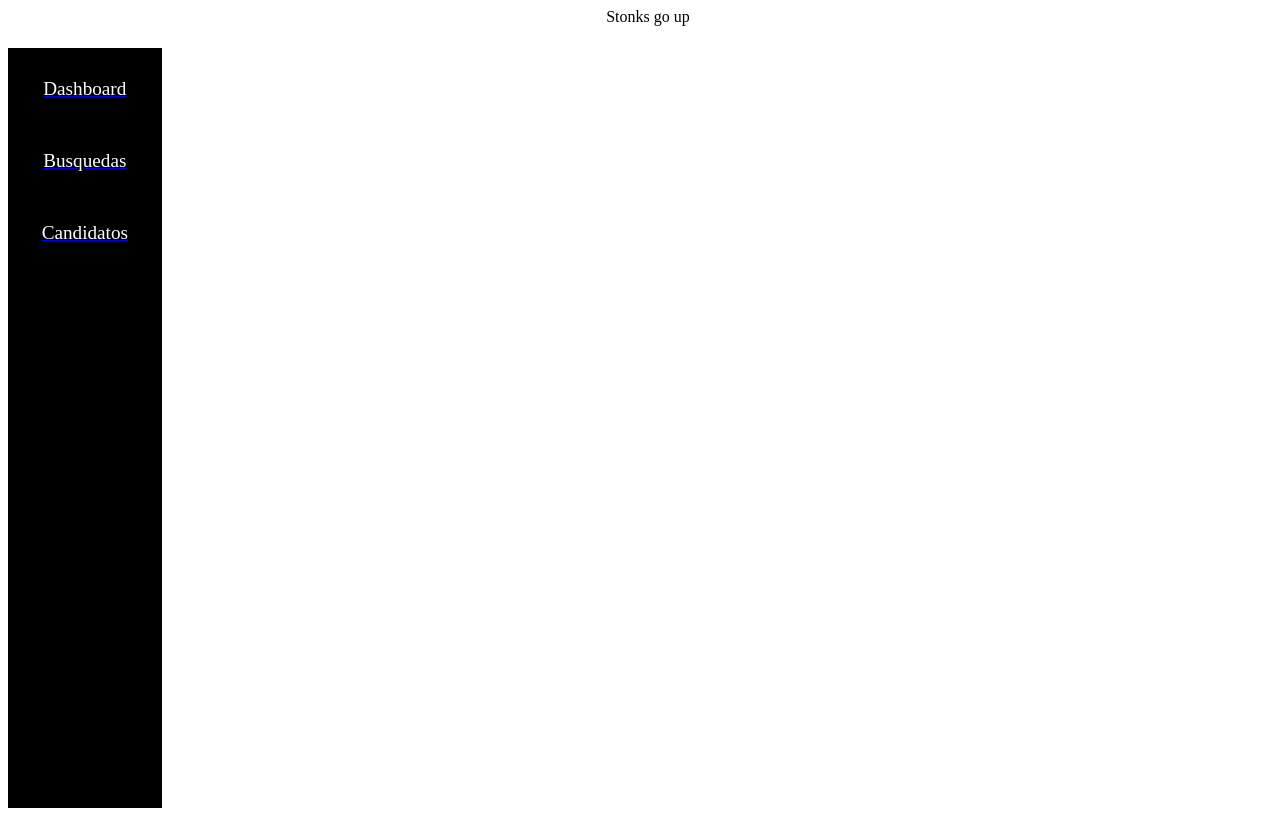
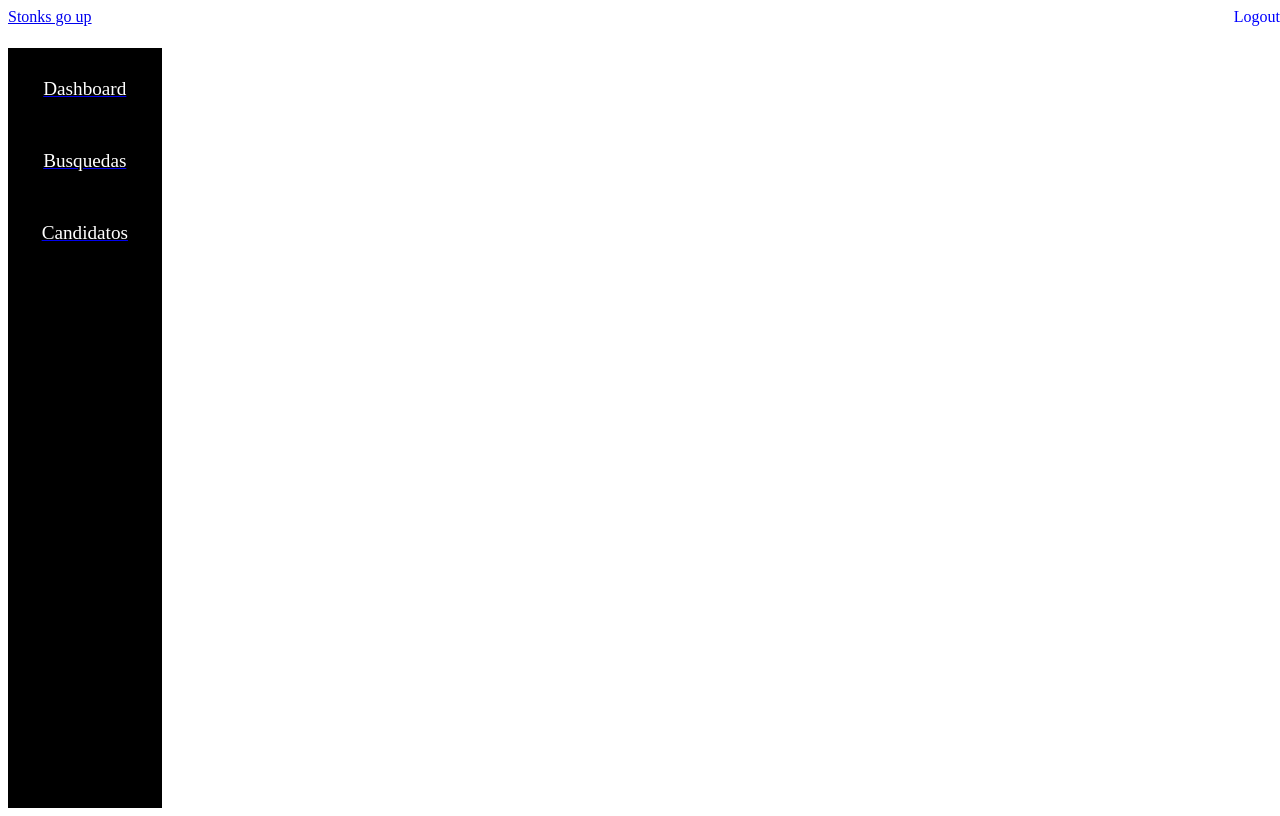
Before and after one commit to NJAbuin/thecolony, a React app: page /auth/admin/candidates in a window 1280 px wide. Built offline with nearby package versions, Linux system fonts and the light colour scheme; the HTML template or start-up script is replaced by a standard one.

Commit message:
la navbar anda pero bien fea

```diff
--- a/routes/index.js
+++ b/routes/index.js
@@ -4,6 +4,11 @@ const recruiterRouter = require("./recruiter");
 const clientRouter = require("./client");
 const meRouter = require("./me");
 const seed = require("./seed");
+
+router.get("/logout", function(req, res) {
+  req.logout();
+  res.sendStatus(200); //que se mande solo al logoutear exitosamente
+});
 
 router.use("/seed", seed);
 router.use("/me", meRouter);
--- a/src/components/Navbar.jsx
+++ b/src/components/Navbar.jsx
@@ -1,10 +1,42 @@
 import React from "react";
+import { Link } from "react-router-dom";
+import { sessionLogOut } from "../store/actions/session";
+import { withRouter } from "react-router";
+import { connect } from "react-redux";
 
-export default props => {
-  const { user } = props;
+const NavBar = props => {
+  const handleLogout = () => {
+    props.sessionLogOut();
+    props.history.push("/");
+  };
+
+  let logoLinkURL = props.user.fullName ? "/auth" : "/landing";
+
   return (
     <div style={navStyles.nav}>
-      <span>{user.fullName ? `CYCK ${user.fullName}` : `Stonks go up`}</span>
+      <Link to={logoLinkURL}>
+        <label>
+          <div>
+            <span>
+              {props.user.fullName
+                ? `CYCK ${props.user.fullName}`
+                : `Stonks go up`}
+            </span>
+          </div>
+        </label>
+      </Link>
+
+      <span
+        onClick={handleLogout}
+        style={{
+          color: "blue",
+          display: "inline-block",
+          position: "fixed",
+          right: "0"
+        }}
+      >
+        Logout
+      </span>
     </div>
   );
 };
@@ -15,9 +47,18 @@ const navStyles = {
     justifySelf: "center",
     width: "100%",
     backgroundColor: "white",
-    textAlign: "center"
+    textAlign: "center",
+    display: "flex"
   },
   img: {
     height: "100%"
   }
 };
+
+const mapStateToProps = state => ({
+  user: state.session.user
+});
+
+const mapDispatchToProps = { sessionLogOut };
+
+export default connect(mapStateToProps, mapDispatchToProps)(withRouter(NavBar));
--- a/src/components/RecrClientRegisterModal.jsx
+++ b/src/components/RecrClientRegisterModal.jsx
@@ -69,7 +69,6 @@ export default function RecrClientRegisterModal(props) {
     if (warningMessageBackend === "") {
       handleClose();
     }
-    console.log("useEffect");
   }, [warningMessage, warningMessageBackend]);
 
   const handleOpen = () => {
--- a/src/containers/Main.jsx
+++ b/src/containers/Main.jsx
@@ -30,9 +30,8 @@ function Main(props) {
   return (
     <ThemeProvider theme={theme}>
       <MainGrid>
-        <Navbar user={user} />
+        <Navbar />
         <Switch>
-
           <Route path="/landing" component={Landing} />
           {/* {'Change route Auth to a Private Route later'} */}
           <Route path="/auth" component={AuthContainer} />
@@ -61,7 +60,4 @@ const theme = {
   RichBlack: "5, 5, 7"
 };
 
-export default connect(
-  mapStateToProps,
-  mapDispatchToProps
-)(Main);
+export default connect(mapStateToProps, mapDispatchToProps)(Main);
--- a/src/store/actions/session.js
+++ b/src/store/actions/session.js
@@ -9,6 +9,16 @@ export const logIn = credentials => ({
   type: LOG_IN,
   credentials
 });
+
+/**
+ * Logout from backend, dispatch logOut action
+ */
+export const sessionLogOut = () => dispatch => {
+  axios
+    .get("/api/logout")
+    .then(res => res.data)
+    .then(() => dispatch(logOut()));
+};
 
 export const fetchSession = () => dispatch =>
   axios
```
